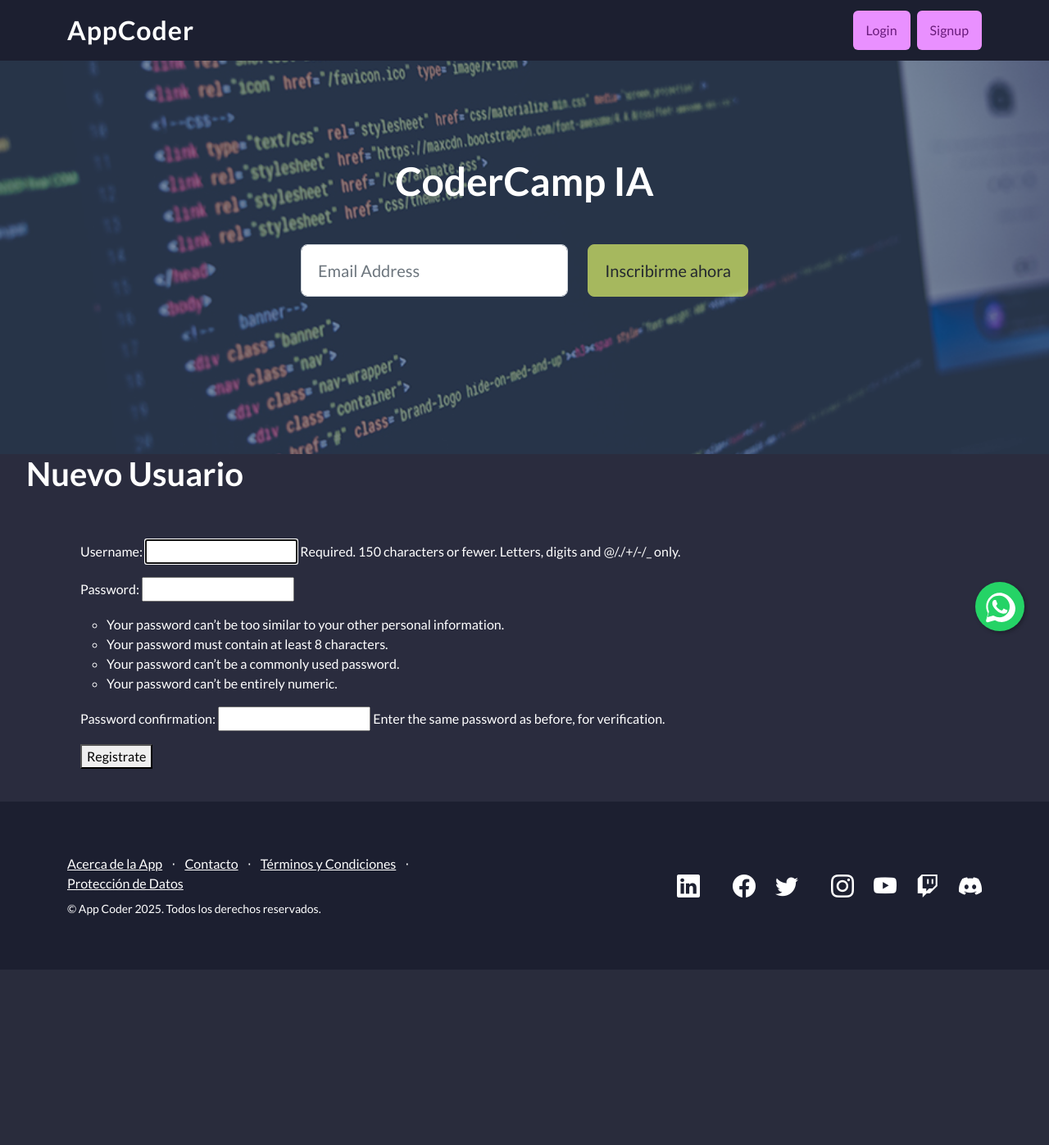
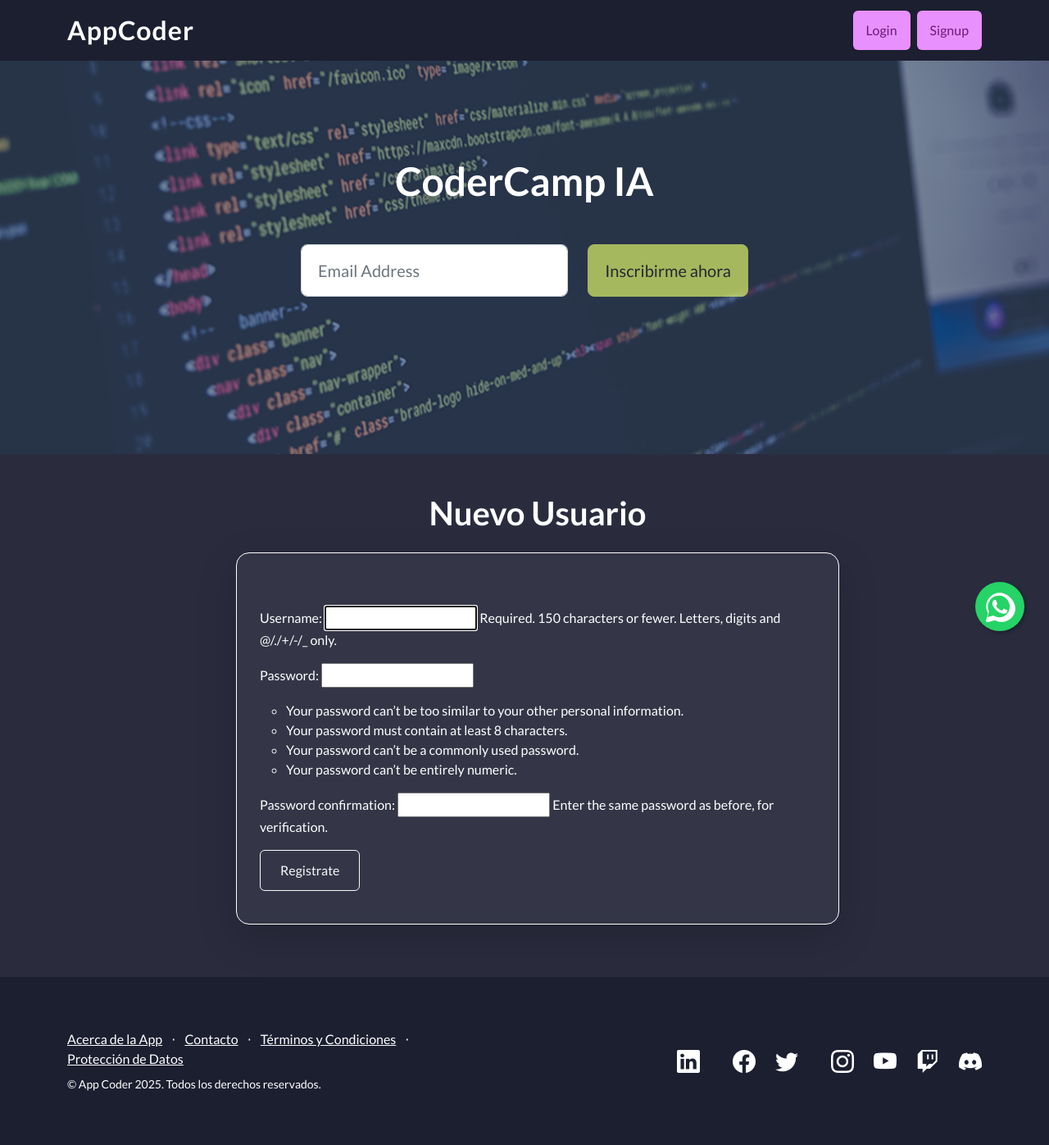
Before and after one commit to vanerm/CursoPython, a Django app: page /AppCoder/signup/ in a window 1280 px wide. Shown: the whole page at 82% size. Before the commit the page ends 1183 px from the top, so only its background shows below. Run offline with Django 5.2, Linux system fonts and the light colour scheme; some libraries are stand-ins or nearby versions; some web fonts are replaced.

Commit message:
Refactored: style at signup page

```diff
--- a/AppCoder/template/signup.html
+++ b/AppCoder/template/signup.html
@@ -3,15 +3,28 @@
 {% block contenido %}
 
 <ul>
-    <h1>Nuevo Usuario</h1>
     <br>
     <br>
-    <form action="" method="POST" class="container">
-        {% csrf_token %}
-        {{ form.as_p}}
-        <button type="submit">Registrate</button>
-        <br>
-        <br>
-    </form>
+    <h1 class="text-center text-white">Nuevo Usuario</h1>
+    <div class="container mt-4">
+        <div class="row justify-content-center">
+            <div class="col-lg-8 col-md-10 col-sm-12">
+                <div class="card border-white shadow-lg rounded-4"
+                    style="background-color: rgba(255, 255, 255, 0.05); backdrop-filter: blur(6px);">
+                    <div class="card-body text-left text-white">
+                        <form action="" method="POST" class="container">
+                            <br><br>
+                            {% csrf_token %}
+                            {{ form.as_p}}
+                            <button type="submit" class="btn btn-outline-light px-4">Registrate</button>
+                            <br><br>
+                        </form>
+                    </div>
+                </div>
+            </div>
+        </div>
+    </div>
+    <br>
+    <br>
 </ul>
 {% endblock %}
```
Also changed, not shown: db.sqlite3.
